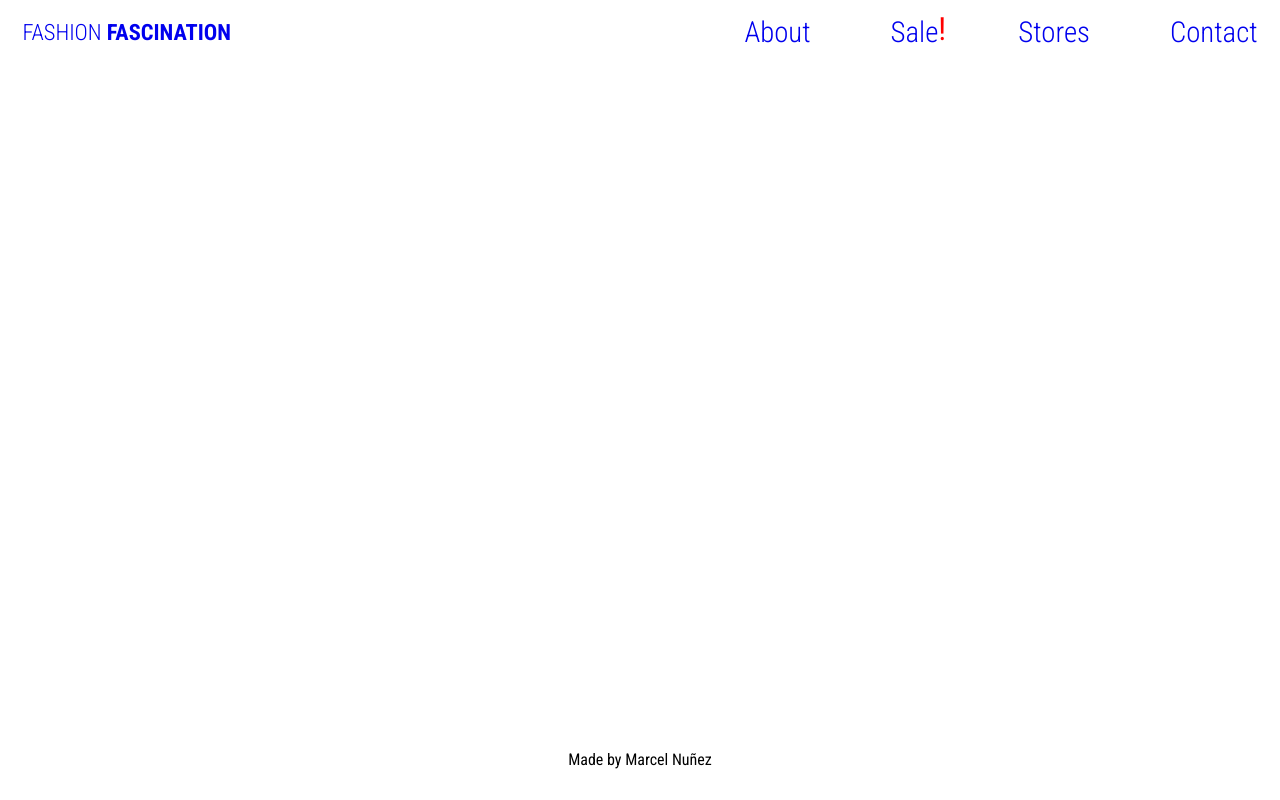
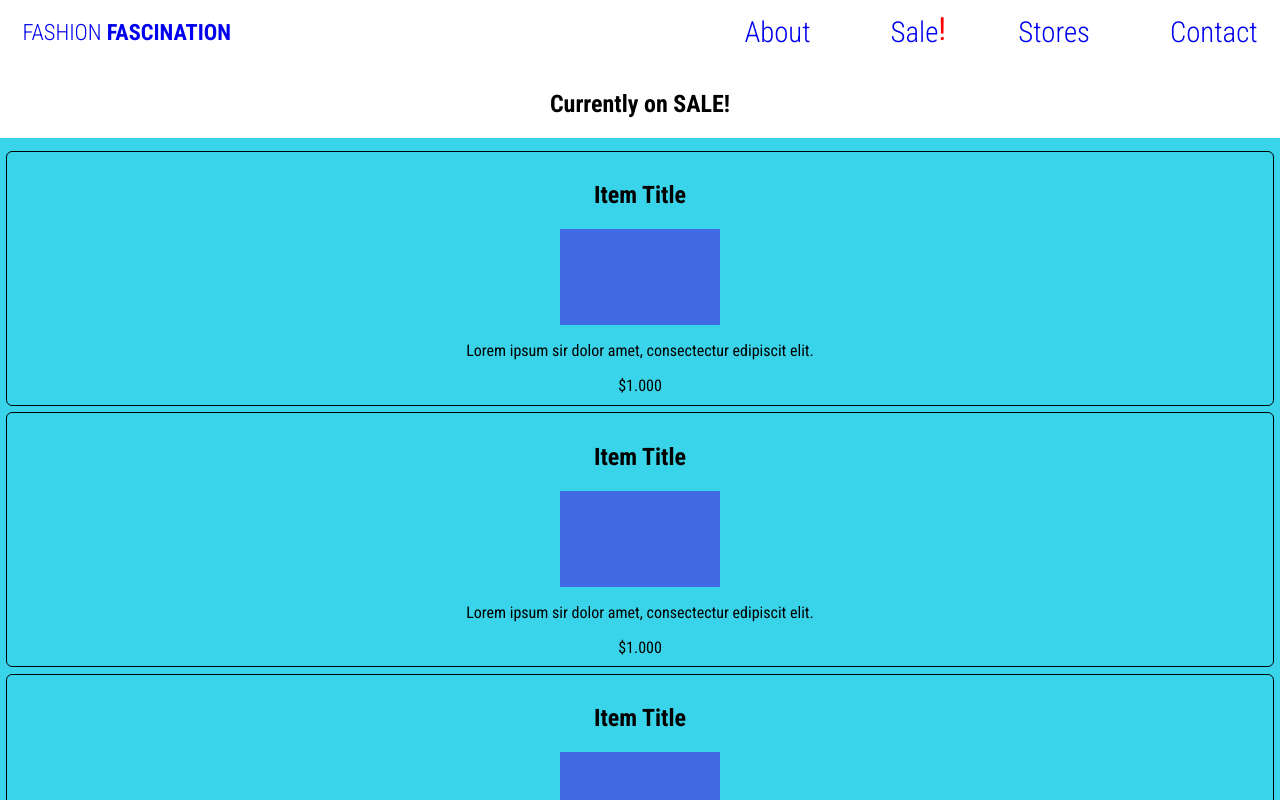
Before and after one commit to MarcelNDG/Fashion-2, a React (Create React App) app: page /sale in a window 1280 px wide. Built offline with nearby package versions, Linux system fonts and the light colour scheme.

Commit message:
Sale item progress
Must do scroll fix

```diff
--- a/src/App.css
+++ b/src/App.css
@@ -217,6 +217,40 @@ footer{
   display: flex;
   justify-content: center;
   align-items: center;
+}
+
+/* ---------- SALE PAGE ----------- */
+
+.saleItemSection{
+  display: grid;
+
+  grid-template-columns: 1fr;
+  background-color: rgb(57, 212, 233);
+  height: 100%;
+  width: 100%;
+  padding: 0.4rem;
+
+}
+
+.saleItemContainer{
+  border: 1px #000 solid;
+  border-radius: 6px;
+  padding: 0.6rem;
+  margin-top: 0.4rem;
+
+}
+
+.saleItem{
+  display: flex;
+  flex-direction: column;
+  align-items: center;
+  justify-content: center;
+}
+
+.saleItemImg{
+  background-color: royalblue;
+  width: 10rem;
+  height: 6rem;
 }
 
 
--- a/src/Pages/Sale.js
+++ b/src/Pages/Sale.js
@@ -2,11 +2,14 @@ import React from 'react'
 
 import TopNav from '../components/TopNav'
 import Footer from '../components/Footer'
+import SaleItemSection from '../components/SaleItemSection'
+
 
 const Sale = () => {
     return (
         <>
             <TopNav />
+            <SaleItemSection />
             <Footer />
         </>
     )
--- /dev/null
+++ b/src/components/SaleItem.js
@@ -0,0 +1,20 @@
+import React from 'react'
+
+const SaleItem = () => {
+    return (
+        <div className='saleItemContainer'>
+            <div className='saleItem'>
+                <div className='titleImgContainer'>
+                    <h2>Item Title</h2>
+                    <div className='saleItemImg'></div>
+                </div>
+            <p>Lorem ipsum sir dolor amet, consectectur edipiscit elit.</p>
+            </div>
+            <div className='itemPrice'>
+                $1.000
+            </div>
+        </div>
+    )
+}
+
+export default SaleItem
--- /dev/null
+++ b/src/components/SaleItemSection.js
@@ -0,0 +1,18 @@
+import React from 'react'
+import SaleItems from '../components/SaleItems'
+
+
+const SaleItemSection = () => {
+    return (
+        <>
+        <main>
+            <h2>Currently on SALE!</h2>
+            <div className='saleItemSection'>
+                <SaleItems />
+            </div>
+        </main>
+        </>
+    )
+}
+
+export default SaleItemSection
--- a/src/components/SaleItems.js
+++ b/src/components/SaleItems.js
@@ -1,11 +1,15 @@
 import React from 'react'
+import SaleItem from '../components/SaleItem'
+
 
 const SaleItems = () => {
     return (
         <>
-            <div className='saleContainer'>
-
-            </div>
+            <SaleItem />
+            <SaleItem />
+            <SaleItem />
+            <SaleItem />
+            <SaleItem />
         </>
     )
 }
```
